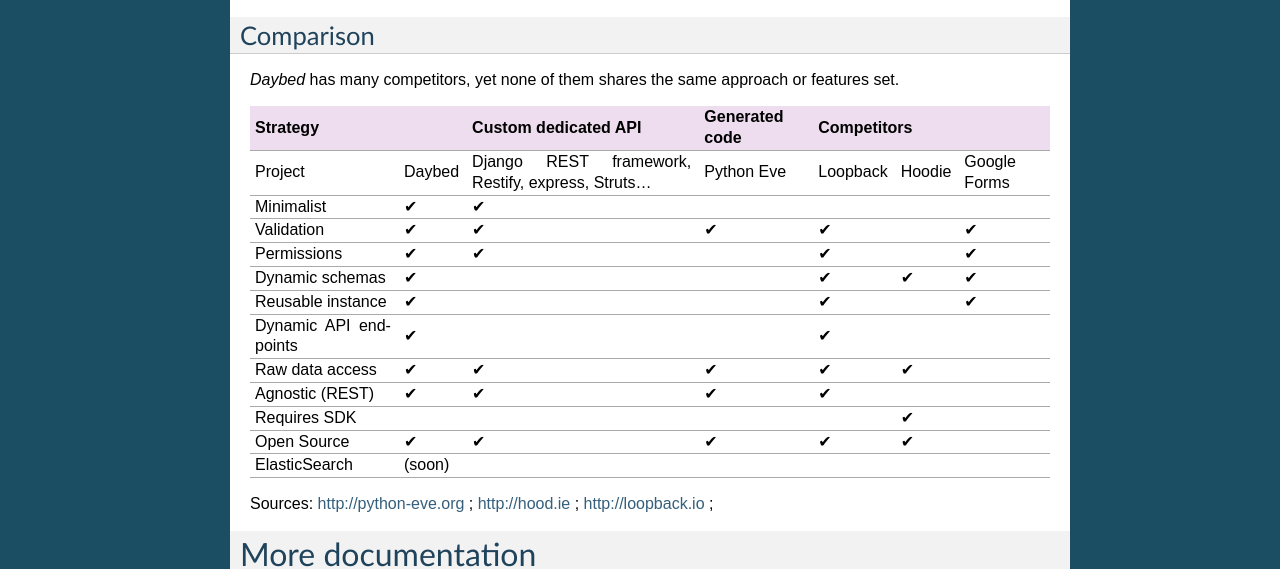
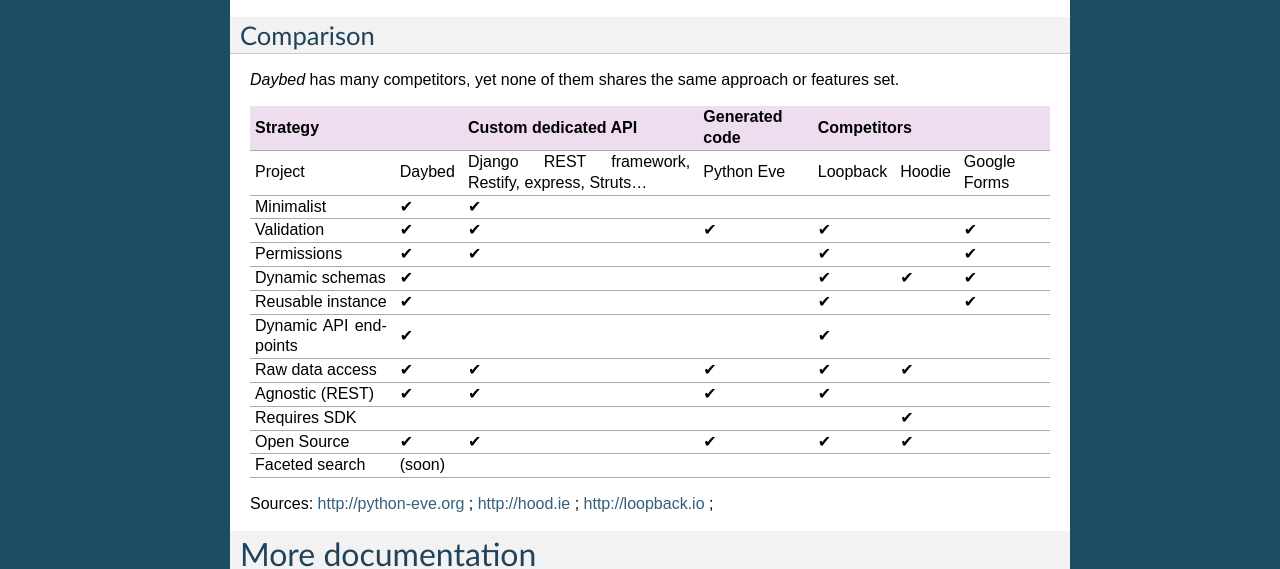
Before and after one commit to spiral-project/daybed, a Sphinx documentation site: the page built from docs/source/index.rst, in a window 1280 px wide. Shown: the part 1280-1849 px from the top of the page. Built offline with Sphinx 7.4.7, drawn with Linux system fonts in a browser that asks for light colours.

Commit message:
Faceted search instead of ES in features

```diff
--- a/docs/source/index.rst
+++ b/docs/source/index.rst
@@ -97,7 +97,7 @@
 Agnostic (REST)              ✔       ✔                   ✔           ✔
 Requires SDK                                                                   ✔
 Open Source                  ✔       ✔                   ✔           ✔         ✔
-ElasticSearch                (soon)
+Faceted search               (soon)
 ===========================  ======  ==================  ==========  ==============================
 
 Sources: http://python-eve.org ; http://hood.ie ; http://loopback.io ;
```
